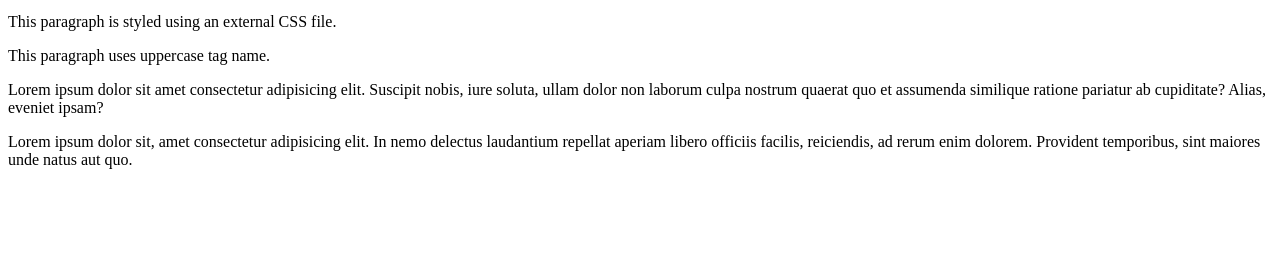
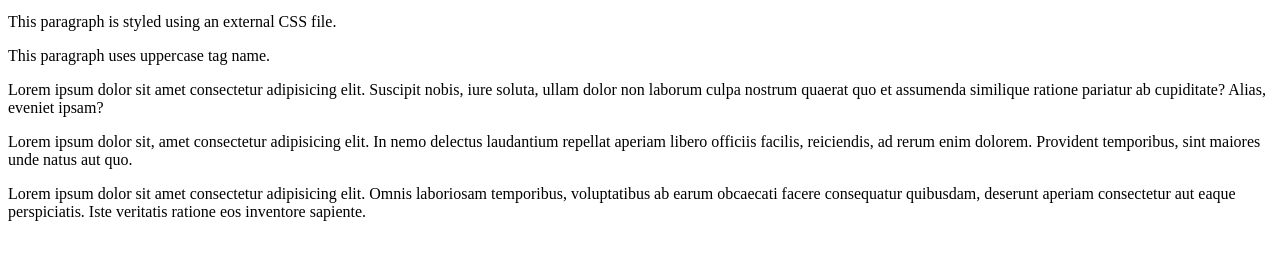
Before and after one commit to KaleemShahG/SMIT, a website: page css class 6/index.html in a window 1280 px wide. Shown: the part 101-360 px from the top of the page. Drawn offline with nearby package versions, Linux system fonts and the light colour scheme.

Commit message:
Auto update from push.bat

```diff
--- a/css class 6/index.html
+++ b/css class 6/index.html
@@ -27,5 +27,8 @@
     <p>
         Lorem ipsum dolor sit, amet consectetur adipisicing elit. In nemo delectus laudantium repellat aperiam libero officiis facilis, reiciendis, ad rerum enim dolorem. Provident temporibus, sint maiores unde natus aut quo.
     </p>
+    <p>
+        Lorem ipsum dolor sit amet consectetur adipisicing elit. Omnis laboriosam temporibus, voluptatibus ab earum obcaecati facere consequatur quibusdam, deserunt aperiam consectetur aut eaque perspiciatis. Iste veritatis ratione eos inventore sapiente.
+    </p>
 </body>
 </html>
```
